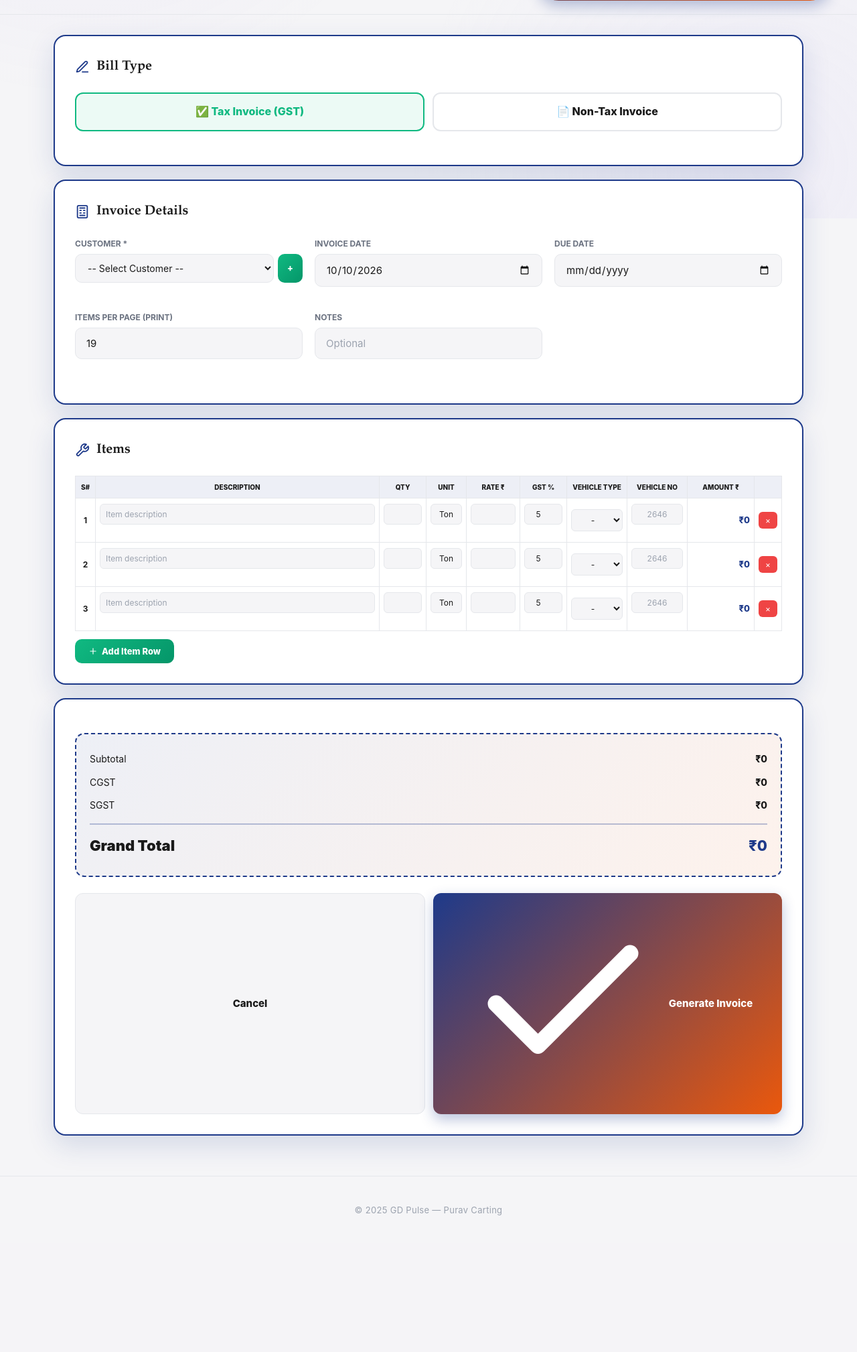
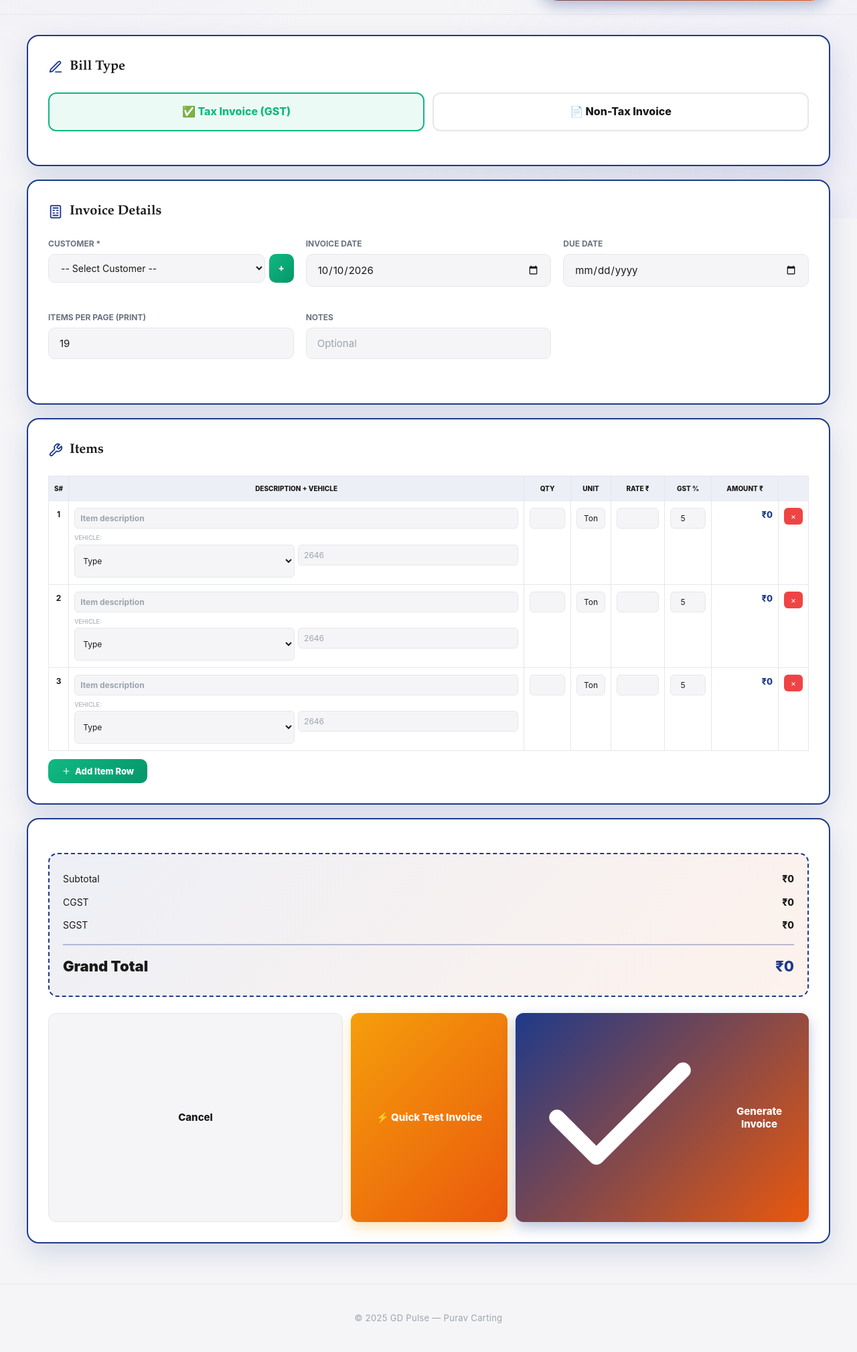
Before and after one commit to IGDIVU/gd-pulse, a Flask app: page /purav/carting/invoice in a window 1280 px wide. Shown: the part 474-2492 px from the top of the page at 67% size. Before the commit the page ends 2288 px from the top, so only its background shows below. Run offline with Flask 3, Linux system fonts and the light colour scheme; the visitor is signed in with stand-in values (Sample User, id 1).

Commit message:
Update invoice.html

```diff
--- a/templates/purav/invoice.html
+++ b/templates/purav/invoice.html
@@ -19,12 +19,10 @@
 
   .btn-pc { background: linear-gradient(135deg, #1e3a8a, #ea580c); color: white; border: none; padding: 12px 24px; border-radius: 30px; font-weight: 800; font-size: 14px; cursor: pointer; display: inline-flex; align-items: center; gap: 8px; text-decoration: none; box-shadow: 0 8px 20px rgba(30,58,138,0.3); }
 
-  .form-wrap { max-width: 1200px; margin: 0 auto 40px; padding: 0 40px; }
+  .form-wrap { max-width: 1300px; margin: 0 auto 40px; padding: 0 40px; }
   .card { background: var(--card); border: 2px solid #1e3a8a; border-radius: 18px; padding: 30px; box-shadow: 0 15px 40px rgba(30,58,138,0.15); margin-bottom: 20px; }
   .card h2 { font-size: 20px; font-weight: 800; margin-bottom: 22px; display: flex; align-items: center; gap: 10px; font-family: 'Book Antiqua', serif; }
   .card h2 [data-icon] { width: 22px; height: 22px; color: #1e3a8a; }
-
-  .form-section-title { font-size: 12px; font-weight: 800; color: #1e3a8a; text-transform: uppercase; letter-spacing: 1.5px; margin: 22px 0 14px; padding-bottom: 8px; border-bottom: 2px solid rgba(30,58,138,0.15); }
 
   .form-grid-3 { display: grid; grid-template-columns: repeat(3, 1fr); gap: 18px; margin-bottom: 18px; }
   .form-grid-2 { display: grid; grid-template-columns: 1fr 1fr; gap: 18px; margin-bottom: 18px; }
@@ -32,23 +30,25 @@
   input, select, textarea { width: 100%; padding: 11px 14px; margin: 0; border: 1.5px solid var(--border); border-radius: 10px; background: var(--bg); color: var(--text); font-size: 14px; outline: none; font-family: inherit; }
   input:focus, select:focus { border-color: #1e3a8a; }
 
-  /* Bill type selector */
   .bill-type-row { display: flex; gap: 12px; margin-bottom: 20px; }
   .bill-type-btn { flex: 1; padding: 14px 20px; border-radius: 12px; border: 2px solid var(--border); background: var(--card); cursor: pointer; text-align: center; transition: all 0.3s; font-weight: 800; }
   .bill-type-btn.active { border-color: #1e3a8a; background: rgba(30,58,138,0.08); color: #1e3a8a; }
   .bill-type-btn.active.gst { border-color: #10b981; background: rgba(16,185,129,0.08); color: #10b981; }
 
-  /* Customer balance box */
   .cust-balance { background: linear-gradient(135deg, rgba(251,191,36,0.1), rgba(234,88,12,0.1)); border: 2px solid #ea580c; border-radius: 12px; padding: 16px 20px; margin-bottom: 20px; display: flex; justify-content: space-between; align-items: center; flex-wrap: wrap; gap: 15px; }
   .cust-balance .cb-item { text-align: center; }
   .cust-balance .cb-label { font-size: 10px; text-transform: uppercase; letter-spacing: 1px; font-weight: 800; color: #ea580c; }
   .cust-balance .cb-value { font-size: 20px; font-weight: 900; color: #ea580c; }
 
-  /* Items table */
   .items-table { width: 100%; border-collapse: collapse; margin-top: 10px; }
-  .items-table th, .items-table td { padding: 8px 6px; border: 1px solid var(--border); font-size: 12px; }
+  .items-table th, .items-table td { padding: 10px 8px; border: 1px solid var(--border); font-size: 12px; vertical-align: top; }
   .items-table th { background: rgba(30,58,138,0.08); font-weight: 800; font-size: 10px; text-transform: uppercase; text-align: center; }
   .items-table input, .items-table select { padding: 7px 8px; font-size: 12px; border-radius: 6px; }
+  .items-table .desc-input { margin-bottom: 5px; font-weight: 700; }
+  .items-table .meta-row { display: flex; gap: 5px; }
+  .items-table .meta-row select { flex: 1; }
+  .items-table .meta-row input { flex: 1; }
+  .items-table .meta-label { font-size: 9px; color: var(--text-mute); text-transform: uppercase; margin-top: 2px; margin-bottom: 2px; display: block; }
   .items-table .num { text-align: right; }
   .items-table td.total { text-align: right; font-weight: 800; color: #1e3a8a; font-size: 13px; }
 
@@ -65,8 +65,8 @@
   .form-actions button, .form-actions a { flex: 1; padding: 15px; border-radius: 12px; font-weight: 800; font-size: 15px; cursor: pointer; border: none; text-align: center; text-decoration: none; display: inline-flex; align-items: center; justify-content: center; gap: 8px; }
   .form-actions .btn-cancel { background: var(--bg); color: var(--text); border: 1.5px solid var(--border); }
   .form-actions .btn-save { background: linear-gradient(135deg, #1e3a8a, #ea580c); color: white; box-shadow: 0 8px 20px rgba(30,58,138,0.3); }
+  .form-actions .btn-temp { background: linear-gradient(135deg, #f59e0b, #ea580c); color: white; box-shadow: 0 8px 20px rgba(245,158,11,0.3); flex: 0.5; }
 
-  /* Modal */
   .modal-overlay { position: fixed; inset: 0; background: rgba(0,0,0,0.7); backdrop-filter: blur(8px); z-index: 9999; display: none; justify-content: center; align-items: center; padding: 20px; }
   .modal-overlay.active { display: flex; }
   .modal-box { background: var(--card); border-radius: 18px; padding: 28px; max-width: 480px; width: 100%; box-shadow: 0 25px 60px rgba(0,0,0,0.4); }
@@ -78,6 +78,7 @@
 
   .info-banner { padding: 12px 18px; border-radius: 10px; font-size: 13px; font-weight: 600; margin-bottom: 15px; }
   .info-banner.warn { background: rgba(251,191,36,0.1); color: #f59e0b; border-left: 4px solid #f59e0b; }
+  .info-banner.error { background: rgba(239,68,68,0.1); color: #ef4444; border-left: 4px solid #ef4444; }
 
   @media (max-width: 900px) {
     .form-grid-3, .form-grid-2 { grid-template-columns: 1fr; }
@@ -112,17 +113,16 @@
 
   <div class="form-wrap">
 
-    <!-- BILL TYPE SELECTOR -->
+    {% if request.args.get('error') == 'noitems' %}
+    <div class="info-banner error">Kam se kam 1 item add karo — Description, Qty, Rate zaroori hai.</div>
+    {% endif %}
+
     {% if not is_edit %}
     <div class="card">
       <h2><span data-icon="prompts"></span> Bill Type</h2>
       <div class="bill-type-row">
-        <div class="bill-type-btn gst active" id="btnTax" onclick="setBillType('tax')">
-          ✅ Tax Invoice (GST)
-        </div>
-        <div class="bill-type-btn" id="btnNonTax" onclick="setBillType('non-tax')">
-          📄 Non-Tax Invoice
-        </div>
+        <div class="bill-type-btn gst active" id="btnTax" onclick="setBillType('tax')">✅ Tax Invoice (GST)</div>
+        <div class="bill-type-btn" id="btnNonTax" onclick="setBillType('non-tax')">📄 Non-Tax Invoice</div>
       </div>
       <input type="hidden" id="billType" name="bill_type" value="tax" form="invForm">
     </div>
@@ -141,14 +141,14 @@
               <select name="customer_id" id="customerSelect" required style="flex:1;" onchange="onCustomerChange()">
                 <option value="">-- Select Customer --</option>
                 {% for c in customers %}
-                <option value="{{ c.id }}" data-gstin="{{ c.gstin or '' }}" {% if is_edit and edit_invoice.customer_id == c.id %}selected{% endif %}>{{ c.name }}</option>
+                <option value="{{ c.id }}" {% if is_edit and edit_invoice.customer_id == c.id %}selected{% endif %}>{{ c.name }}</option>
                 {% endfor %}
               </select>
               <button type="button" class="btn-add" style="margin:0;padding:0 14px;" onclick="openNewCustModal()" title="Naya Customer">+</button>
             </div>
           </div>
-          <div><label>Invoice Date</label><input type="date" name="date" id="invDate" value="{% if is_edit %}{{ edit_invoice.date }}{% else %}{{ today }}{% endif %}" required></div>
-          <div><label>Due Date</label><input type="date" name="due_date" id="invDue" value="{% if is_edit %}{{ edit_invoice.due_date }}{% endif %}"></div>
+          <div><label>Invoice Date</label><input type="date" name="date" value="{% if is_edit %}{{ edit_invoice.date }}{% else %}{{ today }}{% endif %}" required></div>
+          <div><label>Due Date</label><input type="date" name="due_date" value="{% if is_edit %}{{ edit_invoice.due_date }}{% endif %}"></div>
         </div>
 
         <div class="form-grid-3">
@@ -158,45 +158,31 @@
       </form>
     </div>
 
-    <!-- CUSTOMER BALANCE -->
     <div id="customerInfoBox" style="display:none;">
       <div class="cust-balance">
-        <div class="cb-item">
-          <div class="cb-label">Party Balance</div>
-          <div class="cb-value" id="cbOutstanding">₹0</div>
-        </div>
-        <div class="cb-item">
-          <div class="cb-label">Pending Challans</div>
-          <div class="cb-value" id="cbPendingCount">0</div>
-        </div>
-        <div class="cb-item">
-          <div class="cb-label">GSTIN</div>
-          <div class="cb-value" style="font-size:14px;" id="cbGstin">—</div>
-        </div>
+        <div class="cb-item"><div class="cb-label">Party Balance</div><div class="cb-value" id="cbOutstanding">₹0</div></div>
+        <div class="cb-item"><div class="cb-label">Pending Challans</div><div class="cb-value" id="cbPendingCount">0</div></div>
+        <div class="cb-item"><div class="cb-label">GSTIN</div><div class="cb-value" style="font-size:14px;" id="cbGstin">—</div></div>
       </div>
     </div>
 
-    <!-- PENDING CHALLANS -->
     <div class="card" id="pendingChallansCard" style="display:none;">
       <h2><span data-icon="prompts"></span> Pending Challans</h2>
       <div class="info-banner warn">In challans ko invoice me add karna chahoge toh checkbox tick karo.</div>
       <div id="pendingChallansList"></div>
     </div>
 
-    <!-- ITEMS -->
     <div class="card">
       <h2><span data-icon="tools"></span> Items</h2>
       <table class="items-table">
         <thead>
           <tr>
             <th style="width:30px;">S#</th>
-            <th style="min-width:180px;">Description</th>
+            <th style="min-width:220px;">Description + Vehicle</th>
             <th style="width:70px;">Qty</th>
             <th style="width:60px;">Unit</th>
             <th style="width:80px;">Rate ₹</th>
             <th style="width:70px;">GST %</th>
-            <th style="width:90px;">Vehicle Type</th>
-            <th style="width:90px;">Vehicle No</th>
             <th style="width:100px;">Amount ₹</th>
             <th style="width:40px;"></th>
           </tr>
@@ -206,7 +192,6 @@
       <button type="button" class="btn-add" onclick="addItemRow()"><span data-icon="plus" style="width:14px;height:14px;display:inline-flex;"></span> Add Item Row</button>
     </div>
 
-    <!-- TOTALS -->
     <div class="card">
       <div class="totals-box">
         <div class="row"><span>Subtotal</span><span class="val" id="tSub">₹0</span></div>
@@ -219,19 +204,17 @@
 
       <div class="form-actions">
         <a href="/purav/carting/invoice/list" class="btn-cancel">Cancel</a>
+        <button type="button" class="btn-temp" onclick="genTempInvoice()">⚡ Quick Test Invoice</button>
         <button type="submit" class="btn-save" form="invForm"><span data-icon="check"></span> {% if is_edit %}Update Invoice{% else %}Generate Invoice{% endif %}</button>
       </div>
     </div>
   </div>
 
-  <!-- NEW CUSTOMER MODAL -->
   <div class="modal-overlay" id="newCustModal">
     <div class="modal-box">
       <h3>➕ Naya Customer</h3>
-      <div class="form-grid-2" style="grid-template-columns:1fr;">
-        <div><label>Name *</label><input type="text" id="ncName" required></div>
-      </div>
-      <div class="form-grid-2">
+      <div><label>Name *</label><input type="text" id="ncName"></div>
+      <div class="form-grid-2" style="margin-top:12px;">
         <div><label>Phone</label><input type="text" id="ncPhone"></div>
         <div><label>GSTIN</label><input type="text" id="ncGstin"></div>
       </div>
@@ -239,7 +222,7 @@
         <div><label>PAN</label><input type="text" id="ncPan"></div>
         <div><label>State</label><input type="text" id="ncState" value="24-Gujarat"></div>
       </div>
-      <div><label>Address</label><input type="text" id="ncAddress"></div>
+      <div style="margin-top:12px;"><label>Address</label><input type="text" id="ncAddress"></div>
       <div class="modal-actions">
         <button class="btn-cancel" onclick="closeNewCustModal()">Cancel</button>
         <button class="btn-save" onclick="createNewCustomer()">Create & Select</button>
@@ -262,15 +245,12 @@
       const btnTax = document.getElementById('btnTax');
       const btnNonTax = document.getElementById('btnNonTax');
       if (type === 'tax') {
-        btnTax.classList.add('active');
-        btnNonTax.classList.remove('active');
+        btnTax.classList.add('active'); btnNonTax.classList.remove('active');
         document.getElementById('gstRows').style.display = 'block';
       } else {
-        btnTax.classList.remove('active');
-        btnNonTax.classList.add('active');
+        btnTax.classList.remove('active'); btnNonTax.classList.add('active');
         document.getElementById('gstRows').style.display = 'none';
       }
-      // Disable GST inputs when non-tax
       document.querySelectorAll('input[name="item_gst[]"]').forEach(inp => {
         inp.disabled = (type === 'non-tax');
         if (type === 'non-tax') inp.value = 0;
@@ -285,23 +265,27 @@
       const d = data || {};
       tr.innerHTML = `
         <td style="text-align:center;font-weight:700;">${rowCount}</td>
-        <td><input type="text" name="item_desc[]" placeholder="Item description" value="${d.desc || ''}"></td>
+        <td>
+          <input type="text" name="item_desc[]" class="desc-input" placeholder="Item description" value="${d.desc || ''}">
+          <span class="meta-label">Vehicle:</span>
+          <div class="meta-row">
+            <select name="item_vehicle_type[]">
+              <option value="">Type</option>
+              <option value="Truck" ${d.vehicle_type === 'Truck' ? 'selected' : ''}>Truck</option>
+              <option value="Tractor" ${d.vehicle_type === 'Tractor' ? 'selected' : ''}>Tractor</option>
+              <option value="Trolly" ${d.vehicle_type === 'Trolly' ? 'selected' : ''}>Trolly</option>
+              <option value="Tempo" ${d.vehicle_type === 'Tempo' ? 'selected' : ''}>Tempo</option>
+              <option value="Other" ${d.vehicle_type === 'Other' ? 'selected' : ''}>Other</option>
+            </select>
+            <input type="text" name="item_vehicle_number[]" value="${d.vehicle_number || ''}" placeholder="2646">
+          </div>
+          <input type="hidden" name="item_date[]" value="${d.date || ''}">
+        </td>
         <td><input type="number" name="item_qty[]" step="0.01" value="${d.qty || ''}" oninput="calcTotals()" style="text-align:right;"></td>
         <td><input type="text" name="item_unit[]" value="${d.unit || 'Ton'}" style="text-align:center;"></td>
         <td><input type="number" name="item_rate[]" step="0.01" value="${d.rate || ''}" oninput="calcTotals()" style="text-align:right;"></td>
-        <td><input type="number" name="item_gst[]" step="0.01" value="${d.gst_pct || 5}" oninput="calcTotals()" style="text-align:center;" ${billType === 'non-tax' ? 'disabled' : ''}></td>
-        <td>
-          <select name="item_vehicle_type[]" style="text-align:center;">
-            <option value="">-</option>
-            <option value="Truck" ${d.vehicle_type === 'Truck' ? 'selected' : ''}>Truck</option>
-            <option value="Tractor" ${d.vehicle_type === 'Tractor' ? 'selected' : ''}>Tractor</option>
-            <option value="Trolly" ${d.vehicle_type === 'Trolly' ? 'selected' : ''}>Trolly</option>
-            <option value="Tempo" ${d.vehicle_type === 'Tempo' ? 'selected' : ''}>Tempo</option>
-            <option value="Other" ${d.vehicle_type === 'Other' ? 'selected' : ''}>Other</option>
-          </select>
-        </td>
-        <td><input type="text" name="item_vehicle_number[]" value="${d.vehicle_number || ''}" style="text-align:center;" placeholder="2646"></td>
-        <td class="total" style="text-align:right;" data-amount>₹0</td>
+        <td><input type="number" name="item_gst[]" step="0.01" value="${d.gst_pct !== undefined ? d.gst_pct : 5}" oninput="calcTotals()" style="text-align:center;" ${billType === 'non-tax' ? 'disabled' : ''}></td>
+        <td class="total" data-amount>₹0</td>
         <td style="text-align:center;"><button type="button" class="btn-del" onclick="this.closest('tr').remove();renumber();calcTotals();">×</button></td>
       `;
       tbody.appendChild(tr);
@@ -333,7 +317,6 @@
       document.getElementById('tTotal').innerText = '₹' + total.toLocaleString('en-IN');
     }
 
-    // CUSTOMER CHANGE
     function onCustomerChange() {
       const sel = document.getElementById('customerSelect');
       const cid = sel.value;
@@ -373,7 +356,6 @@
       const cb = e.target;
       const data = JSON.parse(cb.getAttribute('data-json'));
       if (cb.checked) {
-        // Add to items and mark challan
         const tr = document.createElement('tr');
         tr.setAttribute('data-challan-id', data.id);
         rowCount++;
@@ -381,14 +363,18 @@
           <td style="text-align:center;font-weight:700;">${rowCount}</td>
           <td>
             <input type="text" name="item_desc[]" value="${data.material_name} (Challan: ${data.challan_no})" readonly style="background:rgba(30,58,138,0.05);">
+            <span class="meta-label">Vehicle:</span>
+            <div class="meta-row">
+              <select name="item_vehicle_type[]" disabled style="background:rgba(30,58,138,0.05);"><option>Truck</option></select>
+              <input type="text" name="item_vehicle_number[]" value="${data.truck_number || ''}" readonly style="background:rgba(30,58,138,0.05);">
+            </div>
             <input type="hidden" name="challan_ids" value="${data.id}">
+            <input type="hidden" name="item_date[]" value="${data.date || ''}">
           </td>
           <td><input type="number" name="item_qty[]" value="${data.quantity}" readonly style="text-align:right;background:rgba(30,58,138,0.05);"></td>
           <td><input type="text" name="item_unit[]" value="${data.unit}" readonly style="text-align:center;background:rgba(30,58,138,0.05);"></td>
           <td><input type="number" name="item_rate[]" value="${data.rate}" readonly style="text-align:right;background:rgba(30,58,138,0.05);"></td>
           <td><input type="number" name="item_gst[]" value="5" readonly style="text-align:center;background:rgba(30,58,138,0.05);"></td>
-          <td><input type="text" name="item_vehicle_type[]" value="Truck" readonly style="text-align:center;background:rgba(30,58,138,0.05);"></td>
-          <td><input type="text" name="item_vehicle_number[]" value="" readonly style="text-align:center;background:rgba(30,58,138,0.05);"></td>
           <td class="total" style="text-align:right;" data-amount>₹${data.amount.toLocaleString('en-IN')}</td>
           <td style="text-align:center;"><button type="button" class="btn-del" onclick="removeChallanRow(this);">×</button></td>
         `;
@@ -397,8 +383,7 @@
       } else {
         const tr = document.querySelector(`tr[data-challan-id="${data.id}"]`);
         if (tr) tr.remove();
-        renumber();
-        calcTotals();
+        renumber(); calcTotals();
       }
     }
 
@@ -409,12 +394,9 @@
         const cb = document.querySelector(`input.challan-check[value="${cid}"]`);
         if (cb) cb.checked = false;
       }
-      tr.remove();
-      renumber();
-      calcTotals();
+      tr.remove(); renumber(); calcTotals();
     }
 
-    // NEW CUSTOMER
     function openNewCustModal() { document.getElementById('newCustModal').classList.add('active'); }
     function closeNewCustModal() { document.getElementById('newCustModal').classList.remove('active'); }
     function createNewCustomer() {
@@ -446,11 +428,39 @@
       });
     }
 
+    function genTempInvoice() {
+      // Auto-fill 25 items with random data for testing (3-page invoice)
+      const sel = document.getElementById('customerSelect');
+      if (!sel.value) { alert('Pehle customer select karo'); return; }
+
+      // Clear existing items
+      document.getElementById('itemsBody').innerHTML = '';
+      rowCount = 0;
+
+      const materials = ['Sand (River)', 'Sand (Pit)', 'Gravel 20mm', 'Bricks Red', 'Cement OPC 53', 'Steel TMT 12mm', 'Stone Aggregate', 'Cement PPC', 'TMT 8mm', 'TMT 16mm', 'Bricks Fly Ash', 'Sand Plaster', 'Gravel 10mm', 'Stone Metal', 'Cement White', 'TMT 10mm', 'Bricks Refractory', 'Sand Concrete', 'Gravel 40mm', 'Stone Chips'];
+      const vehicleTypes = ['Truck', 'Tractor', 'Trolly'];
+      const units = ['Ton', 'Fera', 'Bag', 'Kg', 'Piece'];
+
+      for (let i = 0; i < 25; i++) {
+        const vt = vehicleTypes[Math.floor(Math.random() * vehicleTypes.length)];
+        const vn = Math.floor(1000 + Math.random() * 9000);
+        addItemRow({
+          desc: materials[i % materials.length] + ' — Load ' + (i + 1),
+          qty: (Math.random() * 15 + 1).toFixed(2),
+          unit: units[Math.floor(Math.random() * units.length)],
+          rate: Math.floor(Math.random() * 800 + 200),
+          gst_pct: [5, 12, 18, 28][Math.floor(Math.random() * 4)],
+          vehicle_type: vt,
+          vehicle_number: String(vn)
+        });
+      }
+      alert('25 items add ho gaye! Ab "Generate Invoice" click karo.');
+    }
+
     document.addEventListener('DOMContentLoaded', () => {
       if (window.renderIcons) window.renderIcons();
       if (IS_EDIT && EDIT_INVOICE) {
         setBillType(EDIT_INVOICE.bill_type || 'tax');
-        // Wait for customer select to populate
         setTimeout(() => {
           document.getElementById('customerSelect').value = EDIT_INVOICE.customer_id;
           onCustomerChange();
```
